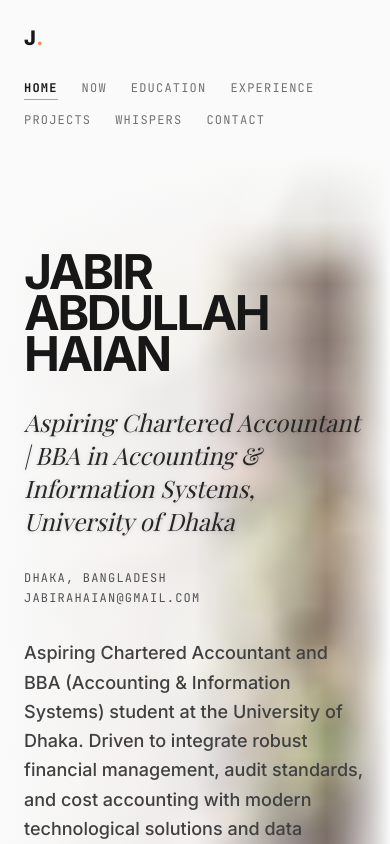
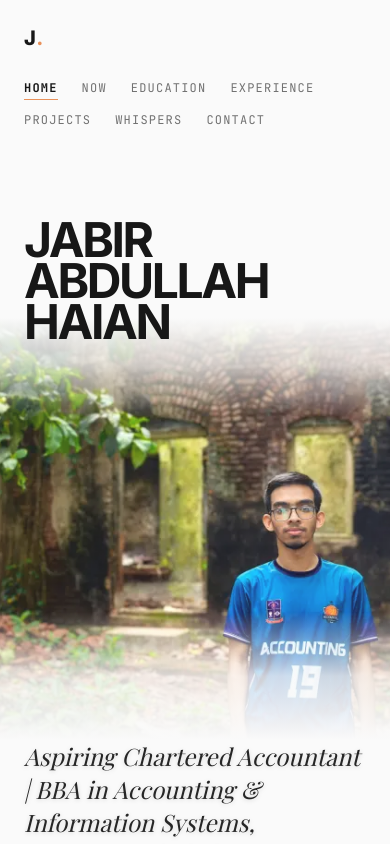
Before and after one commit to Jabir-A-H/personal-website, a Next.js app: page / in a window 390 px wide. Shown: the top 844 px of the page. Built offline with nearby package versions, Linux system fonts and the light colour scheme; a web font is replaced by a local one.

Commit message:
Keep local mobile hero layout updates

```diff
--- a/app/page.tsx
+++ b/app/page.tsx
@@ -23,41 +23,47 @@ export default function Home() {
   return (
     <div className="w-full py-12 md:py-24">
       {/* Full Bleed Hero */}
-      <FadeIn className="w-full mb-16 md:mb-24 min-h-[70vh] flex flex-col justify-center pt-16 md:pt-24 pb-24 md:pb-32 mt-[-3rem] md:mt-[-6rem]">
-        {/* Background Image Wrapper */}
-        <div className="absolute inset-0 z-0 pointer-events-none">
+      <FadeIn className="relative w-full mb-16 md:mb-24 flex flex-col md:min-h-[max(70vh,560px)] md:justify-center md:pt-24 md:pb-32 mt-[-3rem] md:mt-[-6rem]">
+        {/* Name — always first */}
+        <div className="order-1 relative z-10 w-full max-w-7xl mx-auto px-6 md:px-12 pt-8 md:pt-0">
+          <div className="max-w-3xl">
+            <AnimatedHeading className="text-[clamp(3rem,11vw,8rem)] leading-[0.85] font-sans font-bold tracking-tighter text-neutral-900 uppercase mb-0 md:mb-8">
+              {personal.name.split(' ').slice(0, 2).join(' ')}<br/>{personal.name.split(' ').slice(2).join(' ')}
+            </AnimatedHeading>
+          </div>
+        </div>
+
+        {/* Photo — stacked block with overlap on mobile, absolute full-bleed overlay on desktop */}
+        <div className="order-2 relative h-[50vh] -mt-6 md:absolute md:inset-0 md:h-auto md:mt-0 z-0 pointer-events-none overflow-hidden">
           <img
             src="/images/hero-bg.webp"
             srcSet="/images/hero-bg-640w.webp 640w, /images/hero-bg-1024w.webp 1024w, /images/hero-bg-1920w.webp 1920w"
             sizes="100vw"
             alt=""
             aria-hidden="true"
-            className="w-full h-full object-cover object-[80%_90%] opacity-90"
+            className="w-full h-full object-cover object-[80%_25%] origin-[80%_25%] scale-105 md:object-[78%_28%] md:origin-[78%_28%] md:scale-125 opacity-90"
             fetchPriority="high"
           />
-          {/* Seamless Edge Fades */}
-          <div className="absolute inset-x-0 top-0 h-32 bg-gradient-to-b from-[#fafafa] via-[#fafafa]/80 to-transparent"></div>
-          <div className="absolute inset-x-0 bottom-0 h-48 bg-gradient-to-t from-[#fafafa] via-[#fafafa]/80 to-transparent"></div>
-          <div className="absolute inset-y-0 left-0 w-full md:w-2/3 bg-gradient-to-r from-[#fafafa] via-[#fafafa]/90 to-transparent"></div>
-          <div className="absolute inset-y-0 right-0 w-16 md:w-32 bg-gradient-to-l from-[#fafafa] to-transparent"></div>
+          {/* Top fade — always visible */}
+          <div className="absolute inset-x-0 top-0 h-24 md:h-32 bg-gradient-to-b from-[#fafafa] via-[#fafafa]/70 to-transparent"></div>
+          {/* Bottom fade — always visible */}
+          <div className="absolute inset-x-0 bottom-0 h-32 md:h-48 bg-gradient-to-t from-[#fafafa] via-[#fafafa]/80 to-transparent"></div>
+          {/* Left fade — desktop only */}
+          <div className="hidden md:block absolute inset-y-0 left-0 w-full md:w-2/3 bg-gradient-to-r from-[#fafafa] via-[#fafafa]/90 to-transparent"></div>
+          {/* Right fade — desktop only */}
+          <div className="hidden md:block absolute inset-y-0 right-0 w-16 md:w-32 bg-gradient-to-l from-[#fafafa] to-transparent"></div>
         </div>
 
-        {/* Content */}
-        <div className="relative z-10 w-full max-w-7xl mx-auto px-6 md:px-12">
-          <div className="max-w-3xl">
-            <AnimatedHeading className="text-[clamp(3rem,11vw,8rem)] leading-[0.85] font-sans font-bold tracking-tighter text-neutral-900 uppercase mb-8">
-              {personal.name.split(' ').slice(0, 2).join(' ')}<br/>{personal.name.split(' ').slice(2).join(' ')}
-            </AnimatedHeading>
-
-            <p className="text-2xl md:text-4xl font-serif italic text-neutral-800 leading-snug mb-8 max-w-2xl drop-shadow-sm">
+        {/* Content — below photo on mobile, overlaid on desktop */}
+        <div className="order-3 relative z-10 w-full max-w-7xl mx-auto px-6 md:px-12 pb-8 md:pb-0">
+          <div className="max-w-3xl md:max-w-2xl">
+            <p className="text-2xl md:text-4xl font-serif italic text-neutral-800 leading-snug mb-6 md:mb-8 max-w-2xl drop-shadow-sm">
               {personal.headline}
             </p>
-
-            <div className="font-mono text-xs uppercase tracking-widest text-neutral-600 space-y-1 mb-8">
+            <div className="font-mono text-xs uppercase tracking-widest text-neutral-600 space-y-1 mb-6 md:mb-8">
               <p>{personal.location}</p>
               <p>{personal.email}</p>
             </div>
-
             <p className="text-lg text-neutral-700 max-w-xl leading-relaxed font-medium">
               {personal.bio}
             </p>
```
Also changed, not shown: 2 other files (tests, documents, lock files or other folders).
